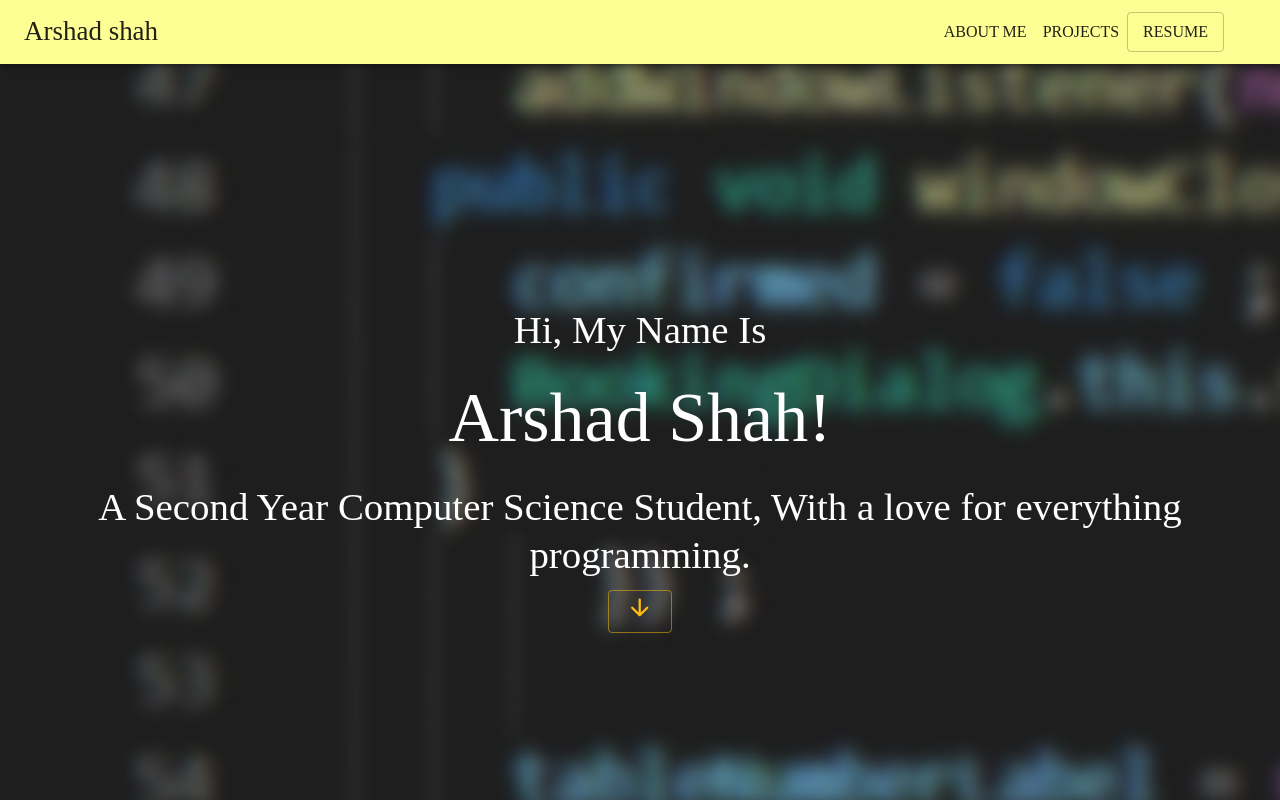
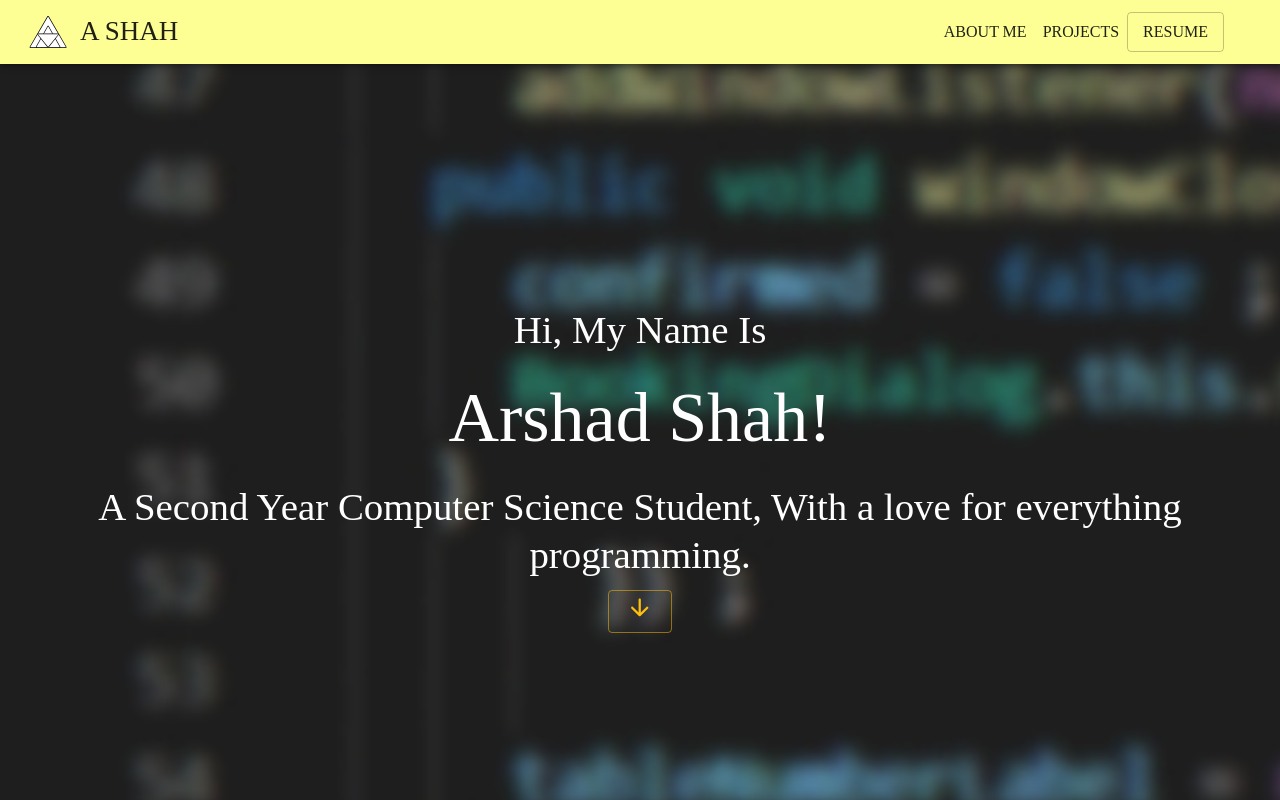
Before and after one commit to arshad-shah/Portfolio-v2, a React (Create React App) app: page / in a window 1280 px wide. Shown: the top 800 px of the page. Built offline with nearby package versions, Linux system fonts and the light colour scheme; what webfontloader would draw is missing.

Commit message:
added the logo

```diff
--- a/src/components/Header.js
+++ b/src/components/Header.js
@@ -7,6 +7,7 @@
 import Desktop from "./navigation/Desktop";
 import Mobile from "./navigation/Mobile";
 import useStyles from "./Header.styles";
+import logo from "../assets/logo.svg";
 
 const Header = (props) => {
   const theme = useTheme();
@@ -34,13 +35,14 @@
       <HideOnScroll {...props}>
         <AppBar>
           <Toolbar>
+            <img src={logo} className={classes.logo} alt="" />
             <Typography
               variant="h5"
               component="p"
               color="textPrimary"
               className={classes.title}
             >
-              Arshad shah
+              A SHAH
             </Typography>
             {isMobile ? (
               <>
--- a/src/components/Header.styles.js
+++ b/src/components/Header.styles.js
@@ -7,5 +7,11 @@
   },
   title: {
     flexGrow: 1,
+    padding: "0.5rem",
+  },
+  logo: {
+    height: "3rem",
+    width: "3rem",
+    padding: "0.3rem",
   },
 }));
```
